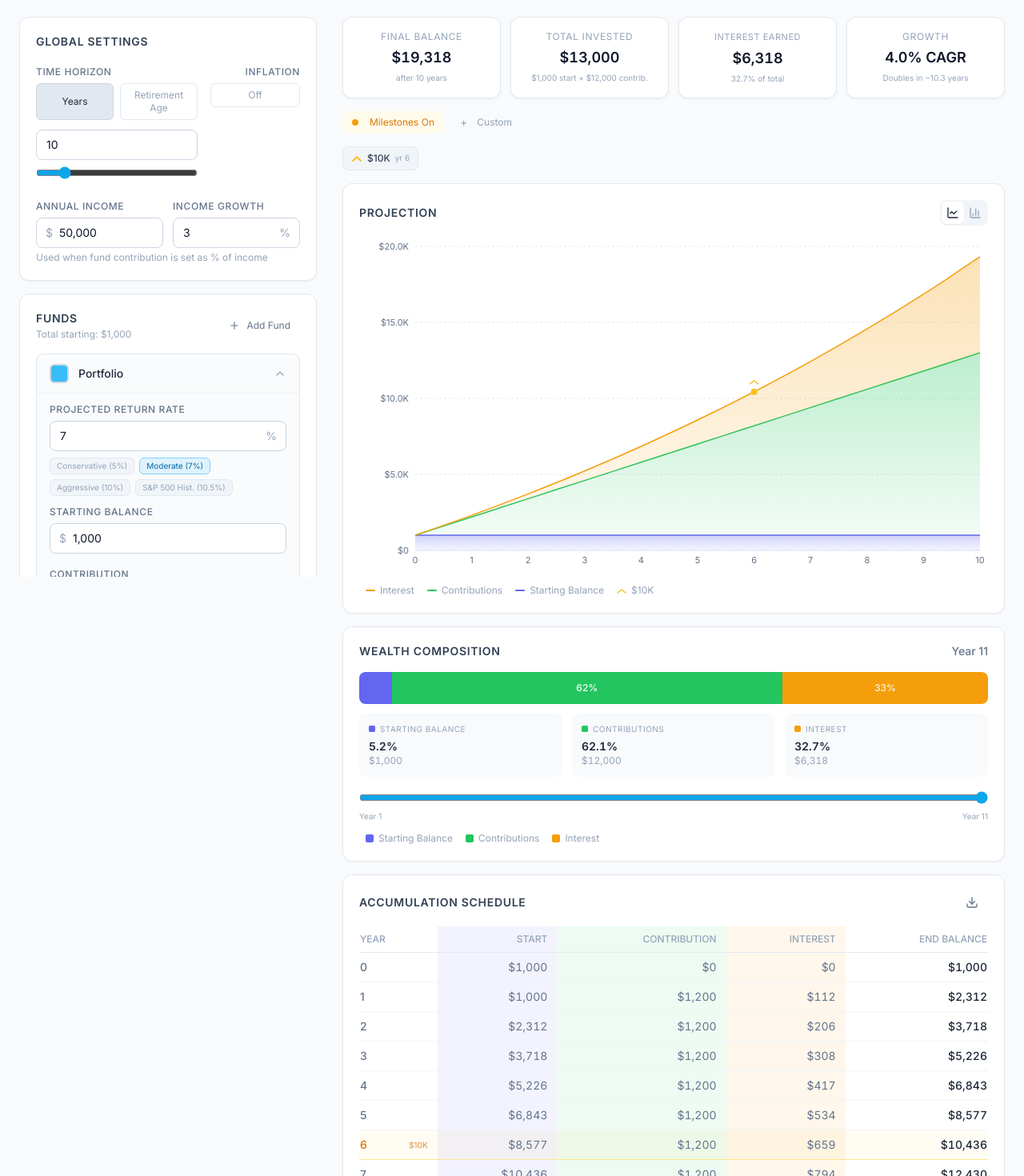
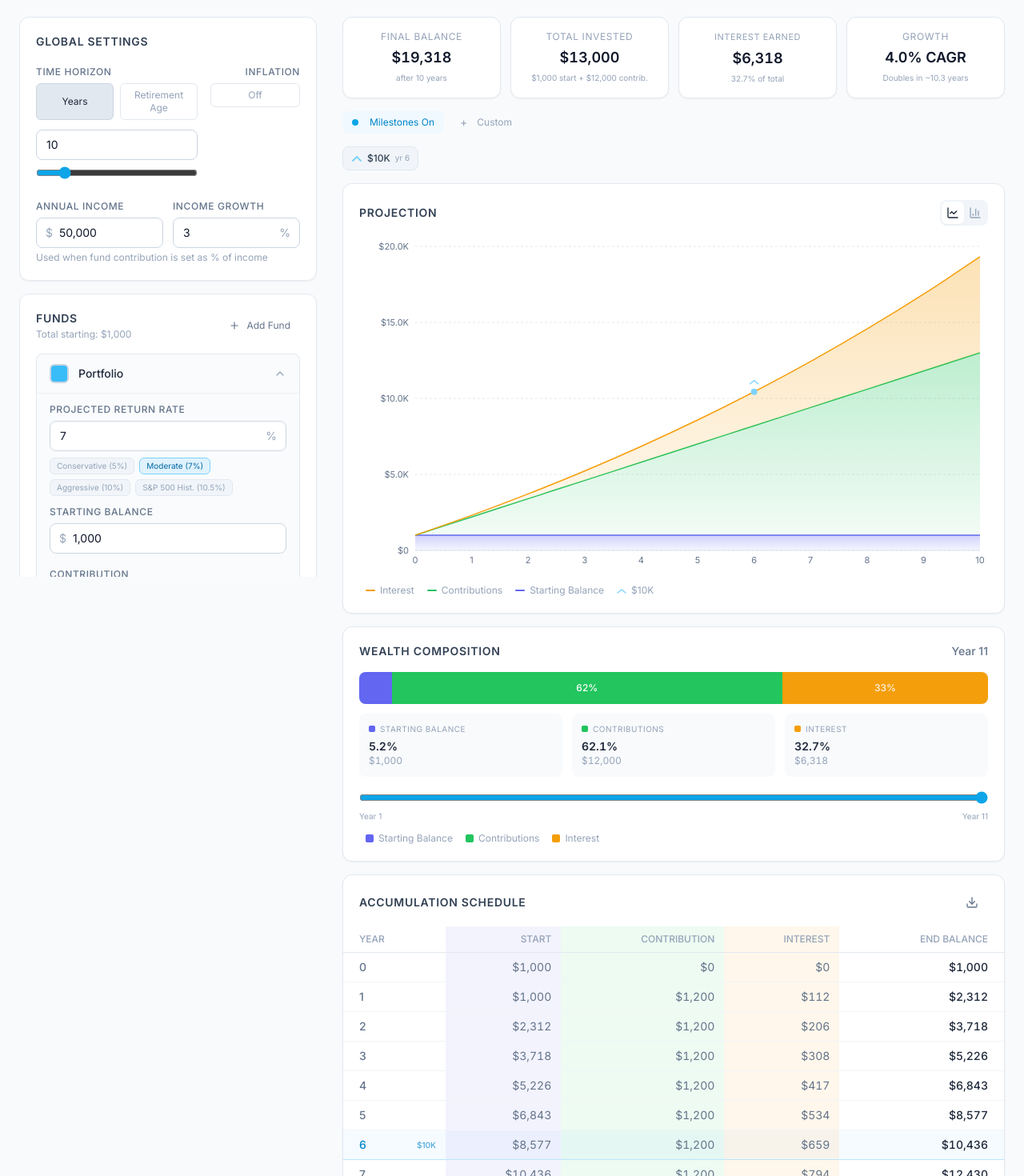
Before and after one commit to AshQTan/snowball-calculator, a React (Vite) app: page / in a window 1280 px wide. Shown: the part 80-1550 px from the top of the page at 80% size. Built offline with nearby package versions, Linux system fonts and the light colour scheme.

Commit message:
style: ice blue milestones, full-width schedule row highlighting, multi-milestone per year support

```diff
--- a/src/App.tsx
+++ b/src/App.tsx
@@ -130,11 +130,11 @@ export default function App() {
                 onClick={() => setShowMilestones(!showMilestones)}
                 className={`btn-ghost text-xs transition-colors ${
                   showMilestones
-                    ? 'text-amber-600 dark:text-amber-400 bg-amber-50 dark:bg-amber-900/20 hover:bg-amber-100 dark:hover:bg-amber-900/30'
+                    ? 'text-sky-600 dark:text-sky-400 bg-sky-50 dark:bg-sky-900/20 hover:bg-sky-100 dark:hover:bg-sky-900/30'
                     : 'text-slate-400 dark:text-neutral-500'
                 }`}
               >
-                <span className={`inline-block w-2 h-2 rounded-full mr-1.5 ${showMilestones ? 'bg-amber-500' : 'bg-slate-300 dark:bg-neutral-600'}`} />
+                <span className={`inline-block w-2 h-2 rounded-full mr-1.5 ${showMilestones ? 'bg-sky-500' : 'bg-slate-300 dark:bg-neutral-600'}`} />
                 Milestones {showMilestones ? 'On' : 'Off'}
               </button>
               <button
--- a/src/components/ProjectionChart.tsx
+++ b/src/components/ProjectionChart.tsx
@@ -49,7 +49,7 @@ function MilestoneLabel(props: { viewBox?: { x: number; y: number; width?: numbe
         <polyline
           key={i}
           points={`${cx - 5},${startY + i * spacing + 4} ${cx},${startY + i * spacing} ${cx + 5},${startY + i * spacing + 4}`}
-          stroke="#fbbf24"
+          stroke="#7dd3fc"
           strokeWidth="1.5"
           strokeLinecap="round"
           strokeLinejoin="round"
@@ -70,7 +70,7 @@ function LegendChevrons({ count }: { count: number }) {
         <polyline
           key={i}
           points={`1,${h - i * 5 - 1} 6,${h - i * 5 - 5} 11,${h - i * 5 - 1}`}
-          stroke="#fbbf24"
+          stroke="#7dd3fc"
           strokeWidth="1.5"
           strokeLinecap="round"
           strokeLinejoin="round"
@@ -358,8 +358,8 @@ export default function ProjectionChart({
                   x={m.xLabel}
                   y={m.balance}
                   r={4}
-                  fill="#fbbf24"
-                  stroke="#fbbf24"
+                  fill="#7dd3fc"
+                  stroke="#7dd3fc"
                   strokeWidth={0}
                 >
                   <Label content={<MilestoneLabel chevronCount={m.chevronCount} icon={m.icon} />} />
--- a/src/components/ScheduleTable.tsx
+++ b/src/components/ScheduleTable.tsx
@@ -56,7 +56,7 @@ function MilestoneTag({ milestone }: { milestone: Milestone }) {
     );
   }
   return (
-    <span className="text-[10px] text-amber-600/70 dark:text-amber-500/70">{milestone.label}</span>
+    <span className="text-[10px] text-sky-600/70 dark:text-sky-400/70">{milestone.label}</span>
   );
 }
 
@@ -75,8 +75,12 @@ export default function ScheduleTable({ schedule, funds, showReal, timelineMode,
   const [viewMode, setViewMode] = useState<TableViewMode>('combined');
 
   const milestoneYears = useMemo(() => {
-    const map = new Map<number, Milestone>();
-    for (const m of milestones) map.set(m.year, m);
+    const map = new Map<number, Milestone[]>();
+    for (const m of milestones) {
+      const arr = map.get(m.year) || [];
+      arr.push(m);
+      map.set(m.year, arr);
+    }
     return map;
   }, [milestones]);
 
@@ -129,21 +133,21 @@ export default function ScheduleTable({ schedule, funds, showReal, timelineMode,
         </div>
       </div>
 
-      <div className="overflow-x-auto -mx-5 px-5">
+      <div className="overflow-x-auto -mx-5">
         {(!hasFunds || viewMode === 'combined') ? (
         <table className="w-full text-sm">
           <thead>
             <tr className="border-b border-slate-200 dark:border-neutral-800">
-              {hasFunds && <th className="w-8" />}
-              <th className="text-left text-xs font-medium text-slate-400 dark:text-neutral-500 uppercase py-2 pr-3">
+              {hasFunds && <th className="w-8 pl-5" />}
+              <th className={`text-left text-xs font-medium text-slate-400 dark:text-neutral-500 uppercase py-2 pr-3 ${!hasFunds ? 'pl-5' : ''}`}>
                 {timelineMode === 'retirement' ? 'Age' : 'Year'}
               </th>
               <th className="text-right text-xs font-medium text-slate-400 dark:text-neutral-500 uppercase py-2 px-3" style={{ backgroundColor: `${COLOR_STARTING}${TINT}` }}>Start</th>
               <th className="text-right text-xs font-medium text-slate-400 dark:text-neutral-500 uppercase py-2 px-3" style={{ backgroundColor: `${COLOR_CONTRIBUTIONS}${TINT}` }}>Contribution</th>
               <th className="text-right text-xs font-medium text-slate-400 dark:text-neutral-500 uppercase py-2 px-3" style={{ backgroundColor: `${COLOR_INTEREST}${TINT}` }}>Interest</th>
-              <th className="text-right text-xs font-medium text-slate-400 dark:text-neutral-500 uppercase py-2 pl-3">End Balance</th>
+              <th className={`text-right text-xs font-medium text-slate-400 dark:text-neutral-500 uppercase py-2 pl-3 ${!showReal ? 'pr-5' : ''}`}>End Balance</th>
               {showReal && (
-                <th className="text-right text-xs font-medium text-slate-400 dark:text-neutral-500 uppercase py-2 pl-3">
+                <th className="text-right text-xs font-medium text-slate-400 dark:text-neutral-500 uppercase py-2 pl-3 pr-5">
                   <div className="relative group/tip inline-flex items-center gap-1 cursor-help">
                     <span>Adjusted Balance</span>
                     <div className="absolute bottom-full right-0 mb-2 w-52 px-3 py-2 bg-white dark:bg-neutral-800 border border-slate-200 dark:border-neutral-700 rounded-lg text-xs text-slate-600 dark:text-neutral-300 leading-relaxed normal-case tracking-normal font-normal opacity-0 pointer-events-none group-hover/tip:opacity-100 transition-opacity z-50 shadow-xl text-left">
@@ -163,30 +167,30 @@ export default function ScheduleTable({ schedule, funds, showReal, timelineMode,
                   key={row.year}
                   className={`border-b transition-colors ${hasFunds ? 'cursor-pointer' : ''} ${
                     isMilestone
-                      ? 'border-amber-200 dark:border-amber-900/40 bg-amber-50/60 dark:bg-amber-900/10 hover:bg-amber-50 dark:hover:bg-amber-900/20'
+                      ? 'border-sky-200 dark:border-sky-900/40 bg-sky-50/60 dark:bg-sky-900/10 hover:bg-sky-50 dark:hover:bg-sky-900/20'
                       : 'border-slate-100 dark:border-neutral-800/50 hover:bg-slate-50 dark:hover:bg-neutral-800/30'
                   }`}
                   onClick={() => hasFunds && toggleRow(row.year)}
                 >
                   {hasFunds && (
-                    <td className="py-2">
+                    <td className="py-2 pl-5">
                       {isExp ? <ChevronUp className="w-3 h-3 text-slate-300 dark:text-neutral-600" /> : <ChevronDown className="w-3 h-3 text-slate-300 dark:text-neutral-600" />}
                     </td>
                   )}
-                  <td className="py-2 pr-3 font-medium">
+                  <td className={`py-2 pr-3 font-medium ${!hasFunds ? 'pl-5' : ''}`}>
                     <div className="flex items-center justify-between gap-2">
-                      <span className={isMilestone ? 'text-amber-600 dark:text-amber-400' : 'text-slate-500 dark:text-neutral-400'}>
+                      <span className={isMilestone ? 'text-sky-600 dark:text-sky-400' : 'text-slate-500 dark:text-neutral-400'}>
                         {timelineMode === 'retirement' && row.age ? row.age : row.year}
                       </span>
-                      {isMilestone && <MilestoneTag milestone={milestoneYears.get(row.year)!} />}
+                      {isMilestone && milestoneYears.get(row.year)!.map((ms, mi) => <MilestoneTag key={mi} milestone={ms} />)}
                     </div>
                   </td>
                   <td className="py-2 px-3 text-right text-slate-500 dark:text-neutral-400 tabular-nums" style={{ backgroundColor: `${COLOR_STARTING}${TINT}` }}>{formatCurrency(row.startBalance)}</td>
                   <td className="py-2 px-3 text-right text-slate-500 dark:text-neutral-400 tabular-nums" style={{ backgroundColor: `${COLOR_CONTRIBUTIONS}${TINT}` }}>{formatCurrency(row.totalContribution)}</td>
                   <td className="py-2 px-3 text-right text-slate-500 dark:text-neutral-400 tabular-nums" style={{ backgroundColor: `${COLOR_INTEREST}${TINT}` }}>{formatCurrency(row.totalInterest)}</td>
-                  <td className="py-2 pl-3 text-right text-slate-800 dark:text-neutral-200 font-medium tabular-nums">{formatCurrency(row.endBalance)}</td>
+                  <td className={`py-2 pl-3 pr-5 text-right text-slate-800 dark:text-neutral-200 font-medium tabular-nums ${!showReal ? 'pr-5' : ''}`}>{formatCurrency(row.endBalance)}</td>
                   {showReal && (
-                    <td className="py-2 pl-3 text-right text-orange-700/80 dark:text-orange-400/80 font-medium tabular-nums">{formatCurrency(row.realEndBalance)}</td>
+                    <td className="py-2 pl-3 pr-5 text-right text-orange-700/80 dark:text-orange-400/80 font-medium tabular-nums">{formatCurrency(row.realEndBalance)}</td>
                   )}
                 </tr>,
               ];
@@ -194,7 +198,7 @@ export default function ScheduleTable({ schedule, funds, showReal, timelineMode,
                 for (const fund of funds) {
                   rows.push(
                     <tr key={`${row.year}-${fund.id}`} className="bg-slate-50 dark:bg-neutral-800/20">
-                      <td />
+                      <td className="pl-5" />
                       <td className="py-1.5 pr-3">
                         <div className="flex items-center gap-1.5 pl-2">
                           <div className="w-2 h-2 rounded-full" style={{ backgroundColor: fund.color }} />
@@ -204,8 +208,8 @@ export default function ScheduleTable({ schedule, funds, showReal, timelineMode,
                       <td />
                       <td className="py-1.5 px-3 text-right text-xs text-slate-400 dark:text-neutral-500 tabular-nums">{formatCurrency(row.fundContributions[fund.id] || 0)}</td>
                       <td className="py-1.5 px-3 text-right text-xs text-slate-400 dark:text-neutral-500 tabular-nums">{formatCurrency(row.fundInterest[fund.id] || 0)}</td>
-                      <td className="py-1.5 pl-3 text-right text-xs text-slate-500 dark:text-neutral-400 tabular-nums">{formatCurrency(row.fundBalances[fund.id] || 0)}</td>
-                      {showReal && <td />}
+                      <td className={`py-1.5 pl-3 text-right text-xs text-slate-500 dark:text-neutral-400 tabular-nums ${!showReal ? 'pr-5' : ''}`}>{formatCurrency(row.fundBalances[fund.id] || 0)}</td>
+                      {showReal && <td className="pr-5" />}
                     </tr>
                   );
                 }
@@ -218,7 +222,7 @@ export default function ScheduleTable({ schedule, funds, showReal, timelineMode,
         <table className="w-full text-sm">
           <thead>
             <tr className="border-b border-slate-200 dark:border-neutral-800">
-              <th className="text-left text-xs font-medium text-slate-400 dark:text-neutral-500 uppercase py-2 pr-3">
+              <th className="text-left text-xs font-medium text-slate-400 dark:text-neutral-500 uppercase py-2 pr-3 pl-5">
                 {timelineMode === 'retirement' ? 'Age' : 'Year'}
               </th>
               {funds.map((fund) => (
@@ -226,9 +230,9 @@ export default function ScheduleTable({ schedule, funds, showReal, timelineMode,
                   {fund.name}
                 </th>
               ))}
-              <th className="text-right text-xs font-medium text-slate-400 dark:text-neutral-500 uppercase py-2 pl-3">Total</th>
+              <th className={`text-right text-xs font-medium text-slate-400 dark:text-neutral-500 uppercase py-2 pl-3 ${!showReal ? 'pr-5' : ''}`}>Total</th>
               {showReal && (
-                <th className="text-right text-xs font-medium text-slate-400 dark:text-neutral-500 uppercase py-2 pl-3">Adjusted</th>
+                <th className="text-right text-xs font-medium text-slate-400 dark:text-neutral-500 uppercase py-2 pl-3 pr-5">Adjusted</th>
               )}
             </tr>
           </thead>
@@ -240,16 +244,16 @@ export default function ScheduleTable({ schedule, funds, showReal, timelineMode,
                   key={row.year}
                   className={`border-b transition-colors ${
                     isMilestone
-                      ? 'border-amber-200 dark:border-amber-900/40 bg-amber-50/60 dark:bg-amber-900/10 hover:bg-amber-50 dark:hover:bg-amber-900/20'
+                      ? 'border-sky-200 dark:border-sky-900/40 bg-sky-50/60 dark:bg-sky-900/10 hover:bg-sky-50 dark:hover:bg-sky-900/20'
                       : 'border-slate-100 dark:border-neutral-800/50 hover:bg-slate-50 dark:hover:bg-neutral-800/30'
                   }`}
                 >
-                  <td className="py-2 pr-3 font-medium">
+                  <td className="py-2 pr-3 pl-5 font-medium">
                     <div className="flex items-center justify-between gap-2">
-                      <span className={isMilestone ? 'text-amber-600 dark:text-amber-400' : 'text-slate-500 dark:text-neutral-400'}>
+                      <span className={isMilestone ? 'text-sky-600 dark:text-sky-400' : 'text-slate-500 dark:text-neutral-400'}>
                         {timelineMode === 'retirement' && row.age ? row.age : row.year}
                       </span>
-                      {isMilestone && <MilestoneTag milestone={milestoneYears.get(row.year)!} />}
+                      {isMilestone && milestoneYears.get(row.year)!.map((ms, mi) => <MilestoneTag key={mi} milestone={ms} />)}
                     </div>
                   </td>
                   {funds.map((fund) => (
@@ -257,9 +261,9 @@ export default function ScheduleTable({ schedule, funds, showReal, timelineMode,
                       {formatCurrency(row.fundBalances[fund.id] || 0)}
                     </td>
                   ))}
-                  <td className="py-2 pl-3 text-right text-slate-800 dark:text-neutral-200 font-medium tabular-nums">{formatCurrency(row.endBalance)}</td>
+                  <td className={`py-2 pl-3 text-right text-slate-800 dark:text-neutral-200 font-medium tabular-nums ${!showReal ? 'pr-5' : ''}`}>{formatCurrency(row.endBalance)}</td>
                   {showReal && (
-                    <td className="py-2 pl-3 text-right text-orange-700/80 dark:text-orange-400/80 font-medium tabular-nums">{formatCurrency(row.realEndBalance)}</td>
+                    <td className="py-2 pl-3 pr-5 text-right text-orange-700/80 dark:text-orange-400/80 font-medium tabular-nums">{formatCurrency(row.realEndBalance)}</td>
                   )}
                 </tr>
               );
@@ -270,7 +274,7 @@ export default function ScheduleTable({ schedule, funds, showReal, timelineMode,
         <table className="w-full text-sm">
           <thead>
             <tr className="border-b border-slate-200 dark:border-neutral-800">
-              <th rowSpan={2} className="text-left text-xs font-medium text-slate-400 dark:text-neutral-500 uppercase py-2 pr-3 align-bottom">
+              <th rowSpan={2} className="text-left text-xs font-medium text-slate-400 dark:text-neutral-500 uppercase py-2 pr-3 pl-5 align-bottom">
                 {timelineMode === 'retirement' ? 'Age' : 'Year'}
               </th>
               {funds.map((fund) => (
@@ -278,9 +282,9 @@ export default function ScheduleTable({ schedule, funds, showReal, timelineMode,
                   {fund.name}
                 </th>
               ))}
-              <th rowSpan={2} className="text-right text-xs font-medium text-slate-400 dark:text-neutral-500 uppercase py-2 pl-3 align-bottom">Total</th>
+              <th rowSpan={2} className={`text-right text-xs font-medium text-slate-400 dark:text-neutral-500 uppercase py-2 pl-3 align-bottom ${!showReal ? 'pr-5' : ''}`}>Total</th>
               {showReal && (
-                <th rowSpan={2} className="text-right text-xs font-medium text-slate-400 dark:text-neutral-500 uppercase py-2 pl-3 align-bottom">Adjusted</th>
+                <th rowSpan={2} className="text-right text-xs font-medium text-slate-400 dark:text-neutral-500 uppercase py-2 pl-3 pr-5 align-bottom">Adjusted</th>
               )}
             </tr>
             <tr className="border-b border-slate-200 dark:border-neutral-800">
@@ -304,16 +308,16 @@ export default function ScheduleTable({ schedule, funds, showReal, timelineMode,
                   key={row.year}
                   className={`border-b transition-colors ${
                     isMilestone
-                      ? 'border-amber-200 dark:border-amber-900/40 bg-amber-50/60 dark:bg-amber-900/10 hover:bg-amber-50 dark:hover:bg-amber-900/20'
+                      ? 'border-sky-200 dark:border-sky-900/40 bg-sky-50/60 dark:bg-sky-900/10 hover:bg-sky-50 dark:hover:bg-sky-900/20'
                       : 'border-slate-100 dark:border-neutral-800/50 hover:bg-slate-50 dark:hover:bg-neutral-800/30'
                   }`}
                 >
-                  <td className="py-2 pr-3 font-medium">
+                  <td className="py-2 pr-3 pl-5 font-medium">
                     <div className="flex items-center justify-between gap-2">
-                      <span className={isMilestone ? 'text-amber-600 dark:text-amber-400' : 'text-slate-500 dark:text-neutral-400'}>
+                      <span className={isMilestone ? 'text-sky-600 dark:text-sky-400' : 'text-slate-500 dark:text-neutral-400'}>
                         {timelineMode === 'retirement' && row.age ? row.age : row.year}
                       </span>
-                      {isMilestone && <MilestoneTag milestone={milestoneYears.get(row.year)!} />}
+                      {isMilestone && milestoneYears.get(row.year)!.map((ms, mi) => <MilestoneTag key={mi} milestone={ms} />)}
                     </div>
                   </td>
                   {funds.map((fund) => {
@@ -326,9 +330,9 @@ export default function ScheduleTable({ schedule, funds, showReal, timelineMode,
                     </React.Fragment>
                     );
                   })}
-                  <td className="py-2 pl-3 text-right text-slate-800 dark:text-neutral-200 font-medium tabular-nums">{formatCurrency(row.endBalance)}</td>
+                  <td className={`py-2 pl-3 text-right text-slate-800 dark:text-neutral-200 font-medium tabular-nums ${!showReal ? 'pr-5' : ''}`}>{formatCurrency(row.endBalance)}</td>
                   {showReal && (
-                    <td className="py-2 pl-3 text-right text-orange-700/80 dark:text-orange-400/80 font-medium tabular-nums">{formatCurrency(row.realEndBalance)}</td>
+                    <td className="py-2 pl-3 pr-5 text-right text-orange-700/80 dark:text-orange-400/80 font-medium tabular-nums">{formatCurrency(row.realEndBalance)}</td>
                   )}
                 </tr>
               );
--- a/src/components/SummaryStats.tsx
+++ b/src/components/SummaryStats.tsx
@@ -62,7 +62,7 @@ function ChevronStack({ count }: { count: number }) {
         <polyline
           key={i}
           points={`2,${h - i * 5 - 2} 7,${h - i * 5 - 7} 12,${h - i * 5 - 2}`}
-          stroke="#fbbf24"
+          stroke="#7dd3fc"
           strokeWidth="2"
           strokeLinecap="round"
           strokeLinejoin="round"
@@ -82,7 +82,7 @@ export function MilestoneBadge({ milestone, chevronCount, onClick }: { milestone
       onClick={isClickable ? onClick : undefined}
       onKeyDown={isClickable ? (e) => { if (e.key === 'Enter' || e.key === ' ') { e.preventDefault(); onClick!(); } } : undefined}
       className={`flex items-center gap-1.5 bg-slate-100 dark:bg-neutral-800/60 border border-slate-200 dark:border-neutral-700/50 rounded-lg px-2.5 py-1.5 ${
-        isClickable ? 'cursor-pointer hover:border-amber-400 dark:hover:border-amber-500 hover:bg-amber-50 dark:hover:bg-amber-900/20 transition-colors' : ''
+        isClickable ? 'cursor-pointer hover:border-sky-400 dark:hover:border-sky-500 hover:bg-sky-50 dark:hover:bg-sky-900/20 transition-colors' : ''
       }`}
     >
       {milestone.icon ? (
```
